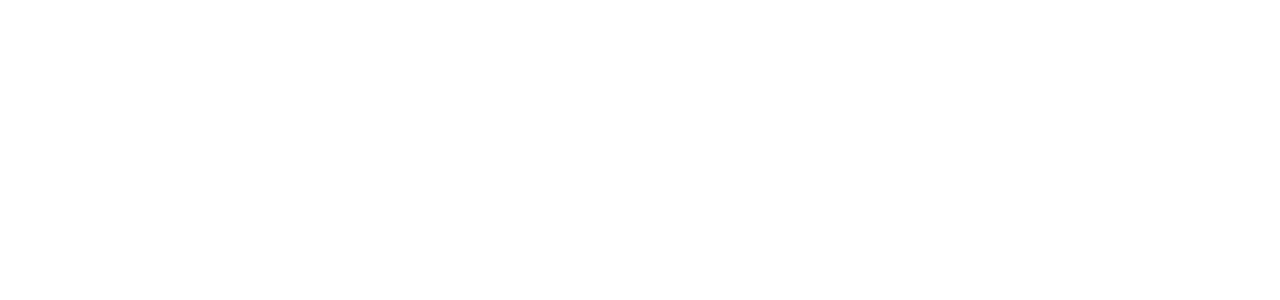
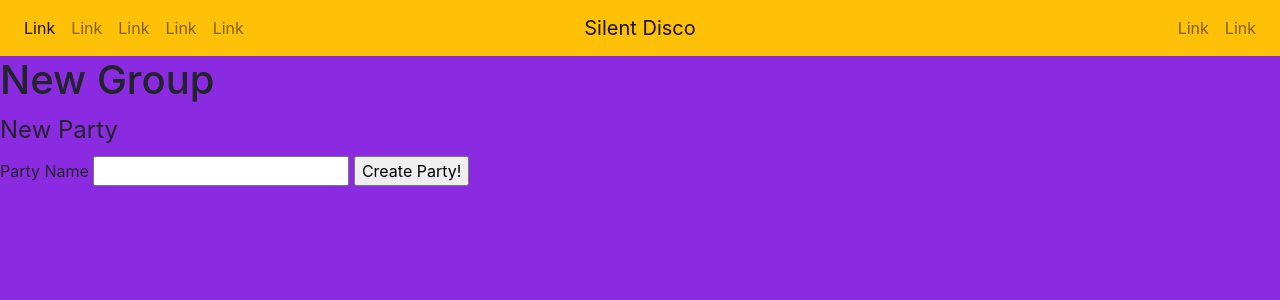
Before and after one commit to omarsagoo/silent-disco-v1, a Flask app: page /create_party in a window 1280 px wide. Before the commit the part shown is empty. Shown: the top 300 px of the page. Run offline with Flask 2, Linux system fonts and the light colour scheme; the visitor is signed in with stand-in values (Sample User, id 1); some libraries are stand-ins or nearby versions.

Commit message:
create party template done

```diff
--- a/app/__init__.py
+++ b/app/__init__.py
@@ -1,4 +1,5 @@
-from .models import User
+
+
 import os
 
 from flask import Flask
@@ -18,6 +19,7 @@ socketio = SocketIO(app)
 
 db = SQLAlchemy(app)
 
+from .models import User
 ###########################
 # Authentication
 ###########################
--- a/app/main/routes.py
+++ b/app/main/routes.py
@@ -4,13 +4,12 @@ from flask_login import login_user, logout_user, login_required, current_user
 from datetime import date, datetime
 
 import flask_login
-from app import bcrypt
 
 from app.models import User, Party, Playlist
 from app.main.forms import CreatePartyForm, JoinPartyForm
 
 from random import randint
-from app import app, db
+from app import app, db, bcrypt
 
 main = Blueprint('main', __name__)
 
--- a/app/models.py
+++ b/app/models.py
@@ -1,6 +1,4 @@
-from sqlalchemy_utils import URLType
-
-from app import db
+from . import db
 from flask_login import UserMixin
 
 from sqlalchemy import Table, Column, Integer, ForeignKey
--- a/app/templates/main/create_party.html
+++ b/app/templates/main/create_party.html
@@ -0,0 +1,20 @@
+{% extends 'base.html' %}
+{% block content %}
+
+<h1>New Group</h1>
+
+<form method="POST" action="{{ url_for('main.create_party')}}">
+    {{form.csrf_token}}
+    <fieldset>
+        <legend>New Party</legend>
+
+        {{form.name.label}}
+        {{form.name}}
+
+        {{form.submit}}
+
+
+    </fieldset>
+</form>
+
+{% endblock %}
--- a/app/templates/main/login.html
+++ b/app/templates/main/login.html
@@ -1,4 +1,4 @@
-{% extends 'base.html' %}
+{% extends 'base/base.html' %}
 {% block content %}
 
 <h1>Log In</h1>
--- a/app/templates/main/signup.html
+++ b/app/templates/main/signup.html
@@ -1,5 +1,5 @@
 <!-- signup.html -->
-{% extends 'base.html' %}
+{% extends 'base/base.html' %}
 {% block content %}
 
 <h1>Sign Up</h1>
```
